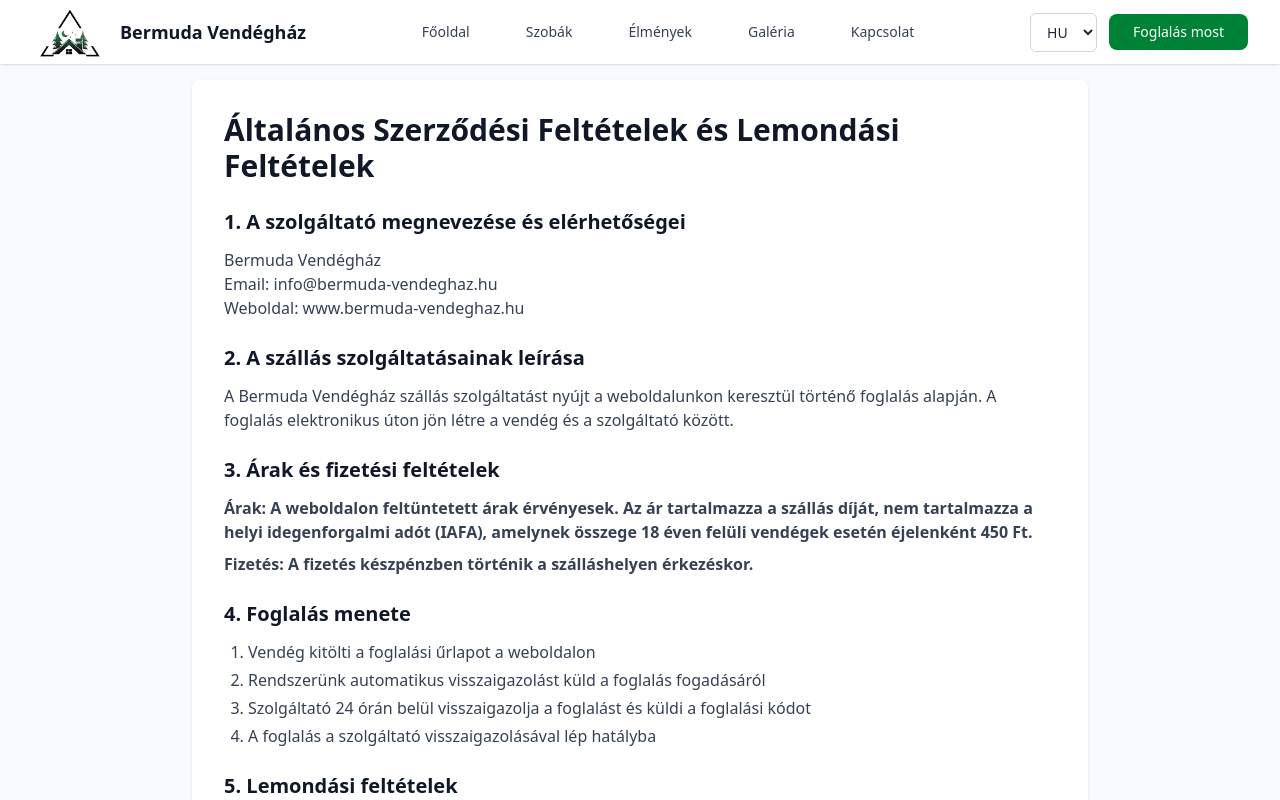
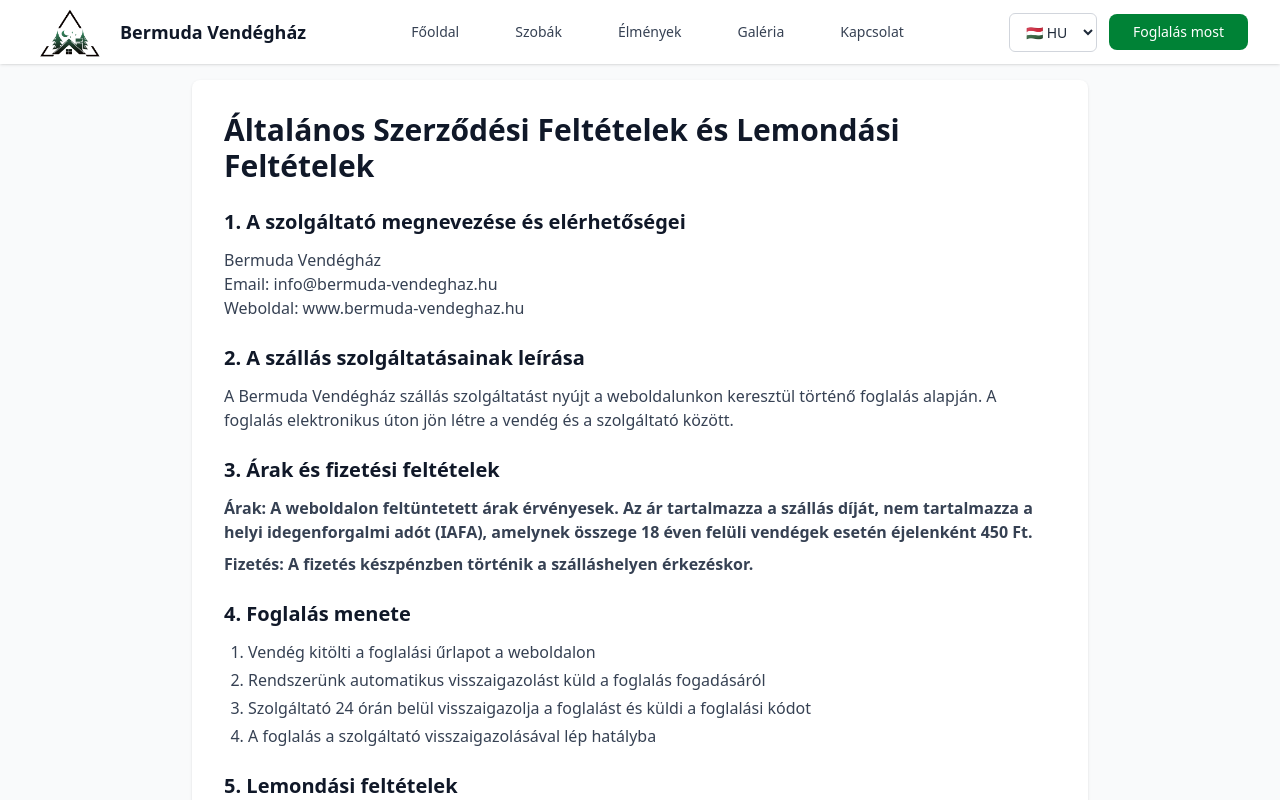
Before and after one commit to TothpetiSzabolcs/Bermuda-Guesthouse, a React (Vite) app in the folder frontend/: page /terms in a window 1280 px wide. Shown: the top 800 px of the page. Built offline with nearby package versions, Linux system fonts and the light colour scheme; no server answers.

Commit message:
feat: US-022 - Header: átlátszó felső állapot + kontrasztos nyelvválasztó

```diff
--- a/frontend/src/components/header.jsx
+++ b/frontend/src/components/header.jsx
@@ -12,11 +12,20 @@ const Header = () => {
   const { pathname } = useLocation();
 const isHome = pathname === "/" || pathname === "/home";
 
-  // Scroll detection for header transparency
+  // Scroll detection for header transparency with performance optimization
   useEffect(() => {
+    let ticking = false;
+    const threshold = 30;
+
     const handleScroll = () => {
-      const isScrolled = window.scrollY > 30;
-      setScrolled(isScrolled);
+      if (!ticking) {
+        requestAnimationFrame(() => {
+          const isScrolled = window.scrollY > threshold;
+          setScrolled(isScrolled);
+          ticking = false;
+        });
+        ticking = true;
+      }
     };
 
     window.addEventListener('scroll', handleScroll, { passive: true });
@@ -123,15 +132,15 @@ return (
               aria-label={t("common.language")}
               value={lang}
               onChange={(e) => setLang(e.target.value)}
-              className={`rounded-md border px-3 py-2 text-sm transition-colors duration-300 focus:outline-none focus:ring-2 focus:ring-green-600 ${
+              className={`rounded-md border px-3 py-2 text-sm font-medium transition-colors duration-300 focus:outline-none focus:ring-2 focus:ring-green-600 min-w-[4rem] ${
                 isHome && !scrolled
-                  ? 'border-white/30 bg-white/10 text-white hover:bg-white/20'
-                  : 'border-gray-300 bg-white/80 text-gray-800 hover:bg-white'
+                  ? 'border-white/40 bg-white/20 text-white hover:bg-white/30 backdrop-blur-sm'
+                  : 'border-gray-300 bg-white text-gray-800 hover:bg-gray-50'
               }`}
             >
-              <option value="hu">HU</option>
-              <option value="en">EN</option>
-              <option value="de">DE</option>
+              <option value="hu" className="font-medium">🇭🇺 HU</option>
+              <option value="en" className="font-medium">🇬🇧 EN</option>
+              <option value="de" className="font-medium">🇩🇪 DE</option>
             </select>
             <button
               onClick={() => setBookingModalOpen(true)}
@@ -181,11 +190,11 @@ return (
                 <select
                   value={lang}
                   onChange={(e) => setLang(e.target.value)}
-                  className="rounded-md border border-gray-300 bg-white/80 px-2 py-1 text-sm text-gray-800 focus:outline-none focus:ring-2 focus:ring-green-600"
+                  className="rounded-md border border-gray-300 bg-white px-2 py-1 text-sm font-medium text-gray-800 focus:outline-none focus:ring-2 focus:ring-green-600 min-w-[4rem]"
                 >
-                  <option value="hu">HU</option>
-                  <option value="en">EN</option>
-                  <option value="de">DE</option>
+                  <option value="hu" className="font-medium">🇭🇺 HU</option>
+                  <option value="en" className="font-medium">🇬🇧 EN</option>
+                  <option value="de" className="font-medium">🇩🇪 DE</option>
                 </select>
               </div>
 
```
